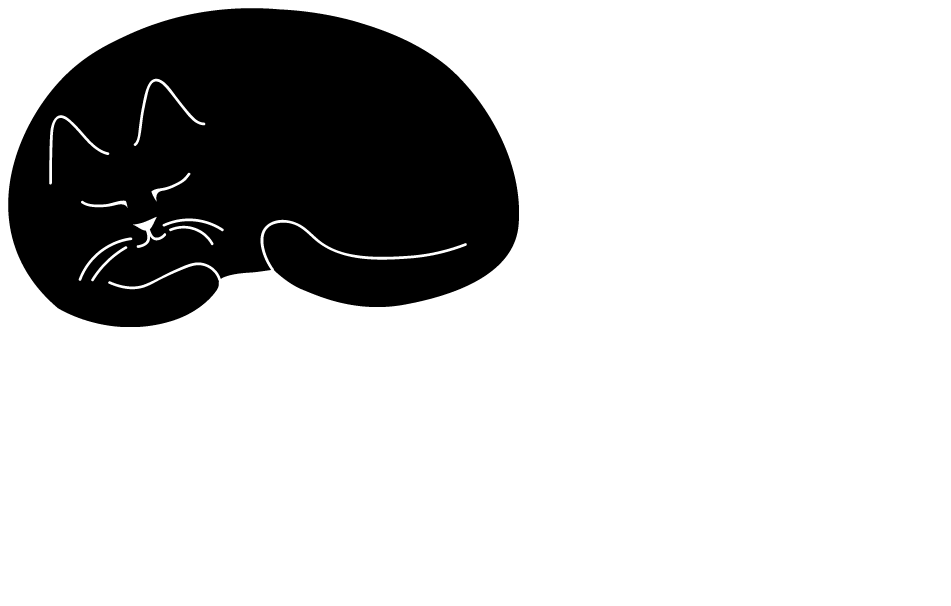
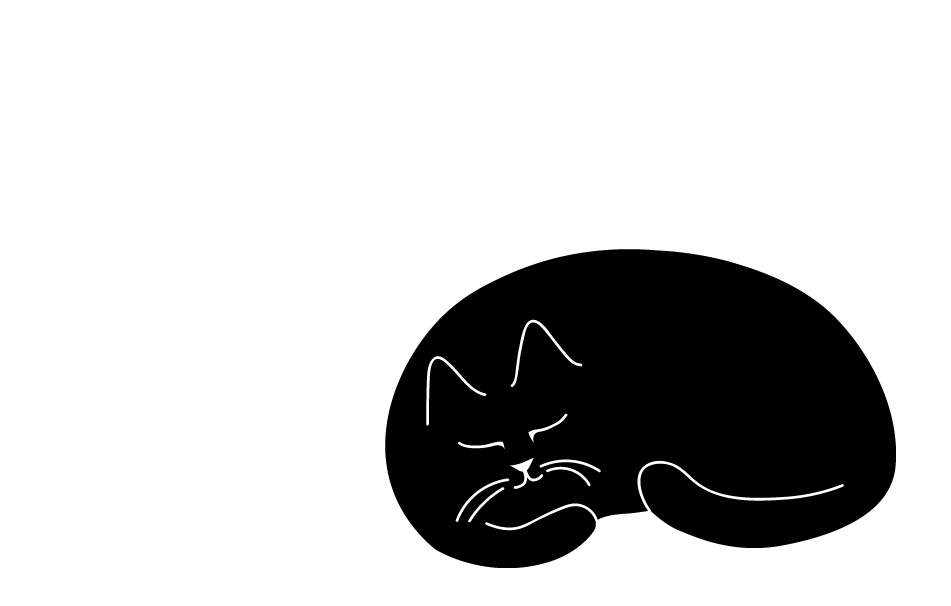
Before and after one commit to judithbeadle/catclicker, a plain HTML site: page index.html in a window 1280 px wide. Shown: the whole page, without its empty margins (0-951 px from the left). Drawn offline with Linux system fonts and the light colour scheme.

Commit message:
centering cat image container

```diff
--- a/css/styles.css
+++ b/css/styles.css
@@ -0,0 +1,7 @@
+
+.cat-container{
+	display: flex;
+    justify-content: center;
+    align-items: center;
+    height: 100vh;
+}
--- a/index.html
+++ b/index.html
@@ -7,6 +7,8 @@
 	<script src="js/catclicker.js"></script>
 </head>
 <body>
-	<img src="assets/cat.png" alt="cat to click">
+	<div class="cat-container">
+		<img src="assets/cat.png" alt="cat to click">
+	</div>
 </body>
 </html>
```
